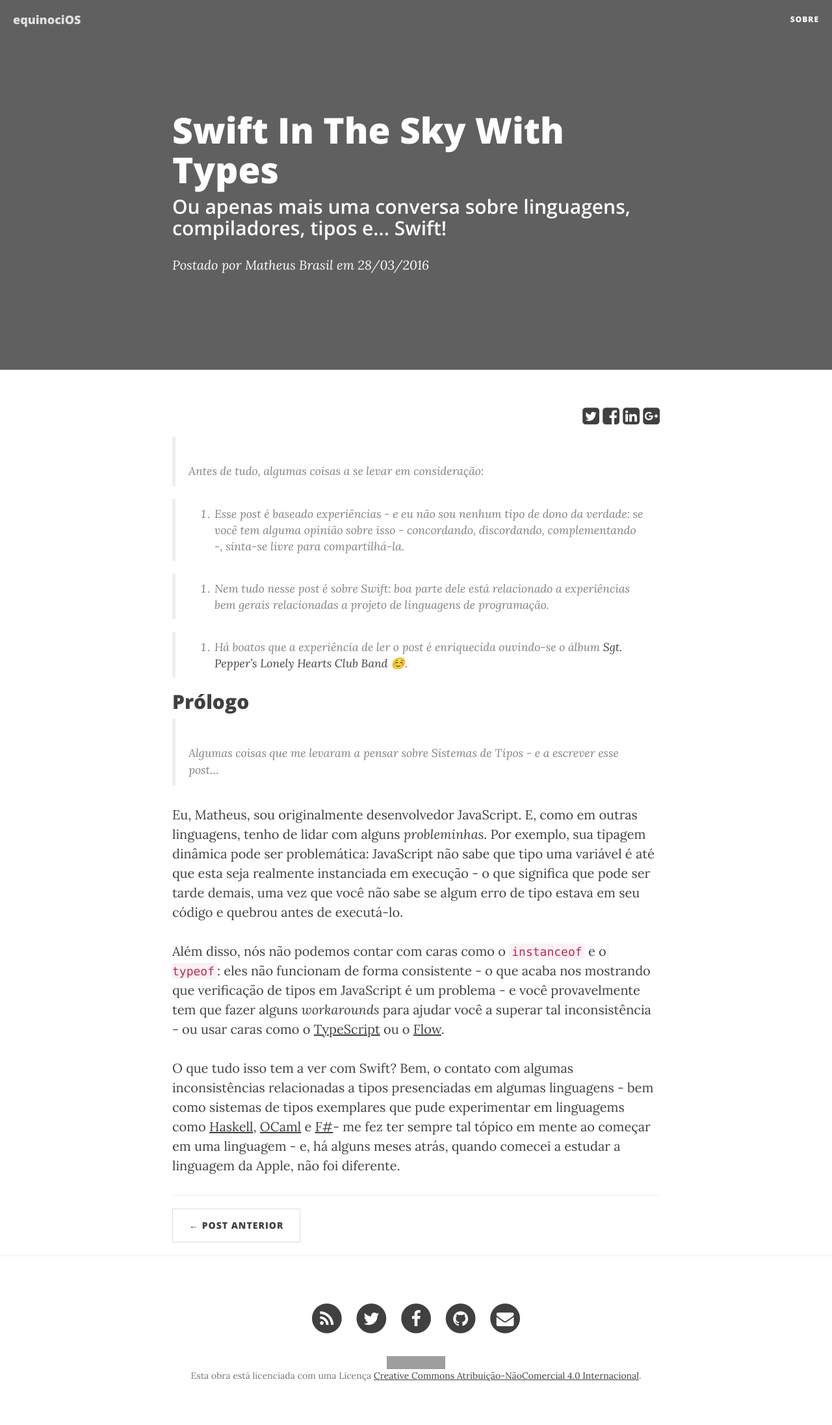
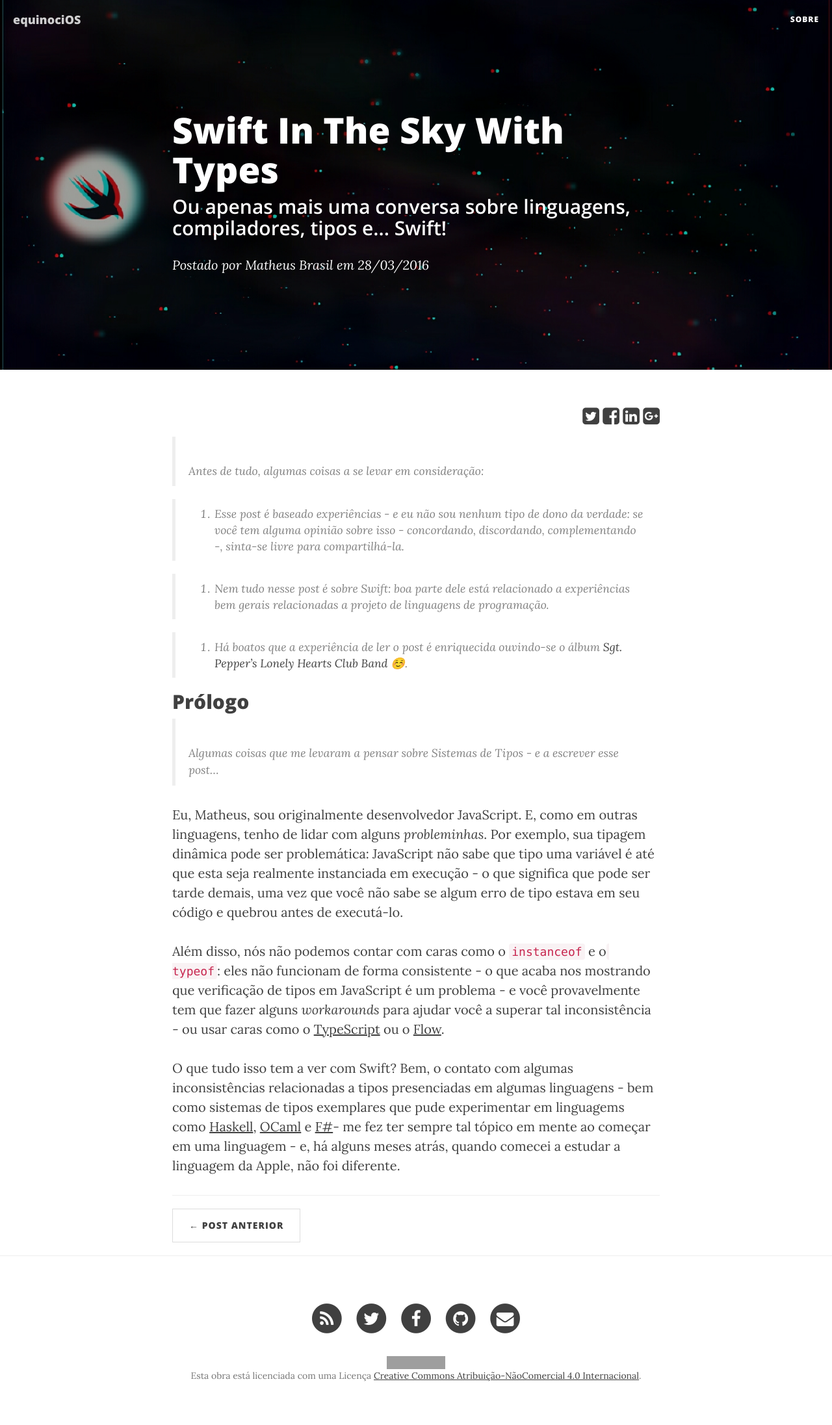
Before and after one commit to CocoaHeadsBrasil/equinociOS, a Jekyll site: the page built from _posts/2016-03-28-swift-in-the-sky-with-types.markdown, in a window 1280 px wide. Shown: the whole page at 65% size. Built offline with Jekyll 4.4.1, drawn with Linux system fonts in a browser that asks for light colours; nearby versions of some CDN libraries; comment, search, counter and statistics services are not loaded; grey boxes are pictures that could not be loaded.

Commit message:
Add a cover

```diff
--- a/_posts/2016-03-28-swift-in-the-sky-with-types.markdown
+++ b/_posts/2016-03-28-swift-in-the-sky-with-types.markdown
@@ -4,7 +4,7 @@
 subtitle:   "Ou apenas mais uma conversa sobre linguagens, compiladores, tipos e... Swift!"
 date:       2016-03-28 00:15:00
 author:     "Matheus Brasil"
-header-img: "img/mabrasil/bg.jpg"
+header-img: "img/mabrasil/cover.png"
 category:   swift
 ---
 
```
Also changed, not shown: img/mabrasil/cover.png (added).
